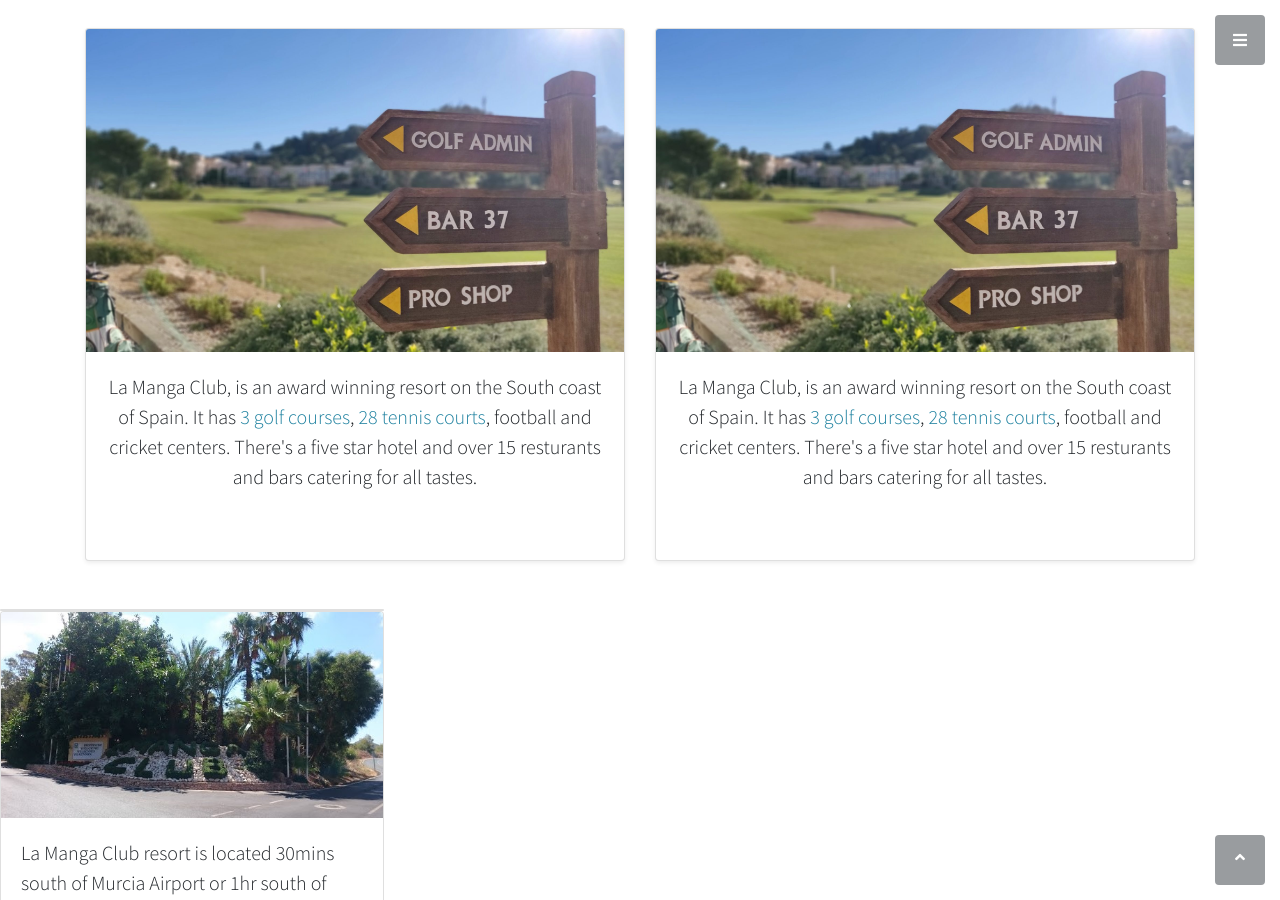
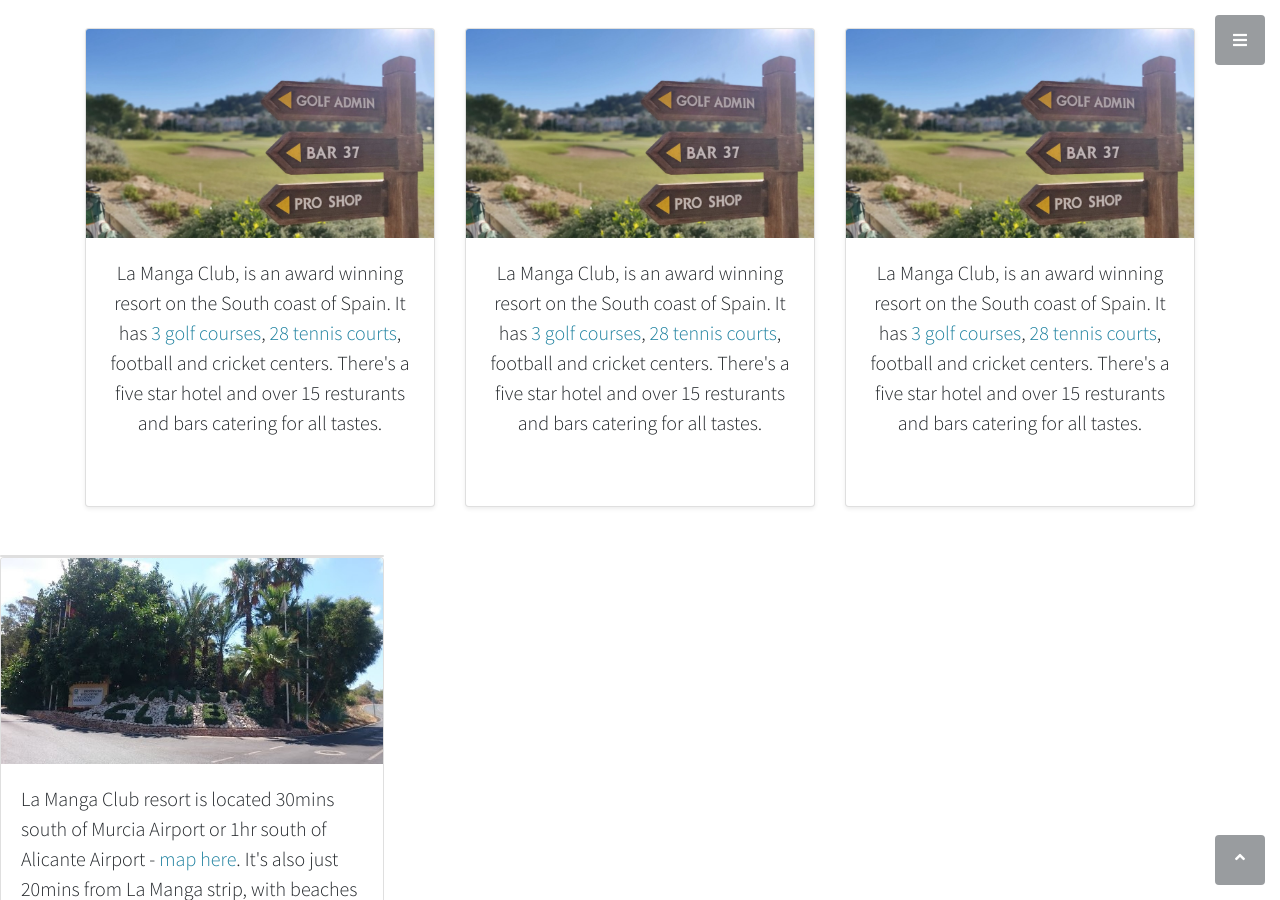
Before and after one commit to richsteer/richsteer.github.io, a Jekyll site: the page built from index.html, in a window 1280 px wide and 900 px high, scrolled down 1536 px. Built offline with Jekyll 4.4.1, drawn with Linux system fonts in a browser that asks for light colours.

Commit message:
Update index.html

```diff
--- a/index.html
+++ b/index.html
@@ -29,6 +29,16 @@
 
 
             <div class="row row-cols-1 row-cols-sm-2 row-cols-md-3 g-3">
+                <div class="col">
+                    <div class="card shadow-sm">
+                        <img src="assets/img/la-manga-club-north-course-signpost.jpg" class="card-img-top" alt="..">
+                        <div class="card-body">
+                            <!--<h5 class="card-title">Card title</h5>-->
+                            <p class="lead mb-5">La Manga Club, is an award winning resort on the South coast of Spain. It has <a href="https://lamangaclub.com/en/sports/golf" class="link-primary" target="_blank">3 golf courses</a>, <a href="https://lamangaclub.com/en/sports/tennis" class="link-primary" target="_blank">28 tennis courts</a>, football and cricket centers. There's a five star hotel and over 15 resturants and bars catering for all tastes.</p>
+                            <!--<a href="#" class="btn btn-primary">Go somewhere</a>-->
+                        </div>
+                    </div>
+                </div>
                 <div class="col">
                     <div class="card shadow-sm">
                         <img src="assets/img/la-manga-club-north-course-signpost.jpg" class="card-img-top" alt="..">
```
